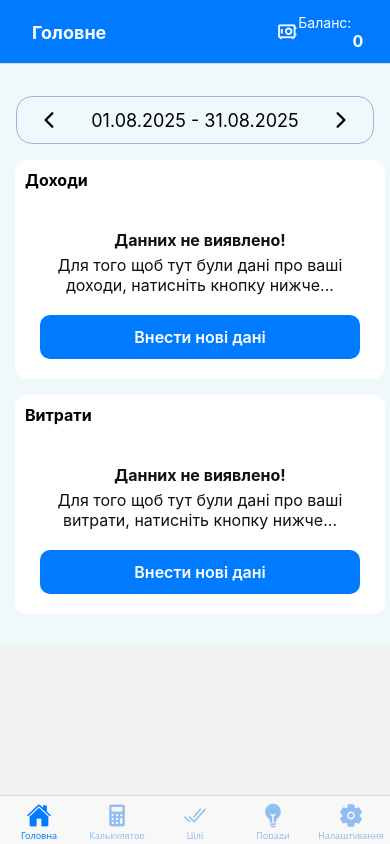
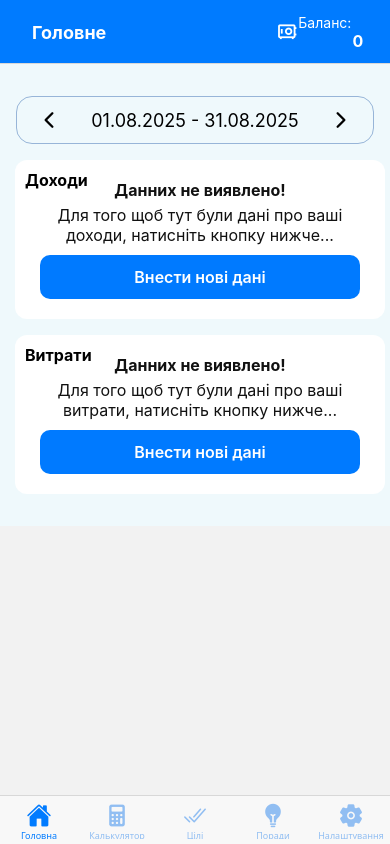
Before and after one commit to w1zardeo/finacal-tracker-main, a React Native app: screen / in a window 390 px wide. Built offline with nearby package versions, Linux system fonts and the light colour scheme.

Commit message:
Removed comments

```diff
--- a/components/BlueButton.js
+++ b/components/BlueButton.js
@@ -11,7 +11,7 @@ export default function BlueButton({ title, onPress, style = {} }) {
 
 const styles = StyleSheet.create({
   button: {
-    marginTop: 20,
+    marginTop: 10,
     backgroundColor: "#007AFF",
     paddingVertical: 12,
     borderRadius: 10,
--- a/components/Incomes.js
+++ b/components/Incomes.js
@@ -37,7 +37,6 @@ const styles = StyleSheet.create({
   onlyButtonContainer: {
     width: 370,
     marginLeft: 15,
-    marginBottom: 16,
     paddingVertical: 20,
     paddingHorizontal: 15,
     borderRadius: 12,
@@ -52,7 +51,6 @@ const styles = StyleSheet.create({
     color: "black",
   },
   centerTextWrapper: {
-    paddingTop: 50,
     justifyContent: "center",
     alignItems: "center",
     paddingHorizontal: 10,
--- a/components/WhiteButton.js
+++ b/components/WhiteButton.js
@@ -11,7 +11,7 @@ export default function WhiteButton({ title, onPress, style = {} }) {
 
 const styles = StyleSheet.create({
   button: {
-    marginBottom: 20,
+    marginBottom: 0,
     backgroundColor: "#FFFFFF",
     paddingVertical: 12,
     borderRadius: 10,
```
Also changed, not shown: screens/HomeScreen.js (+2 -147 lines).
